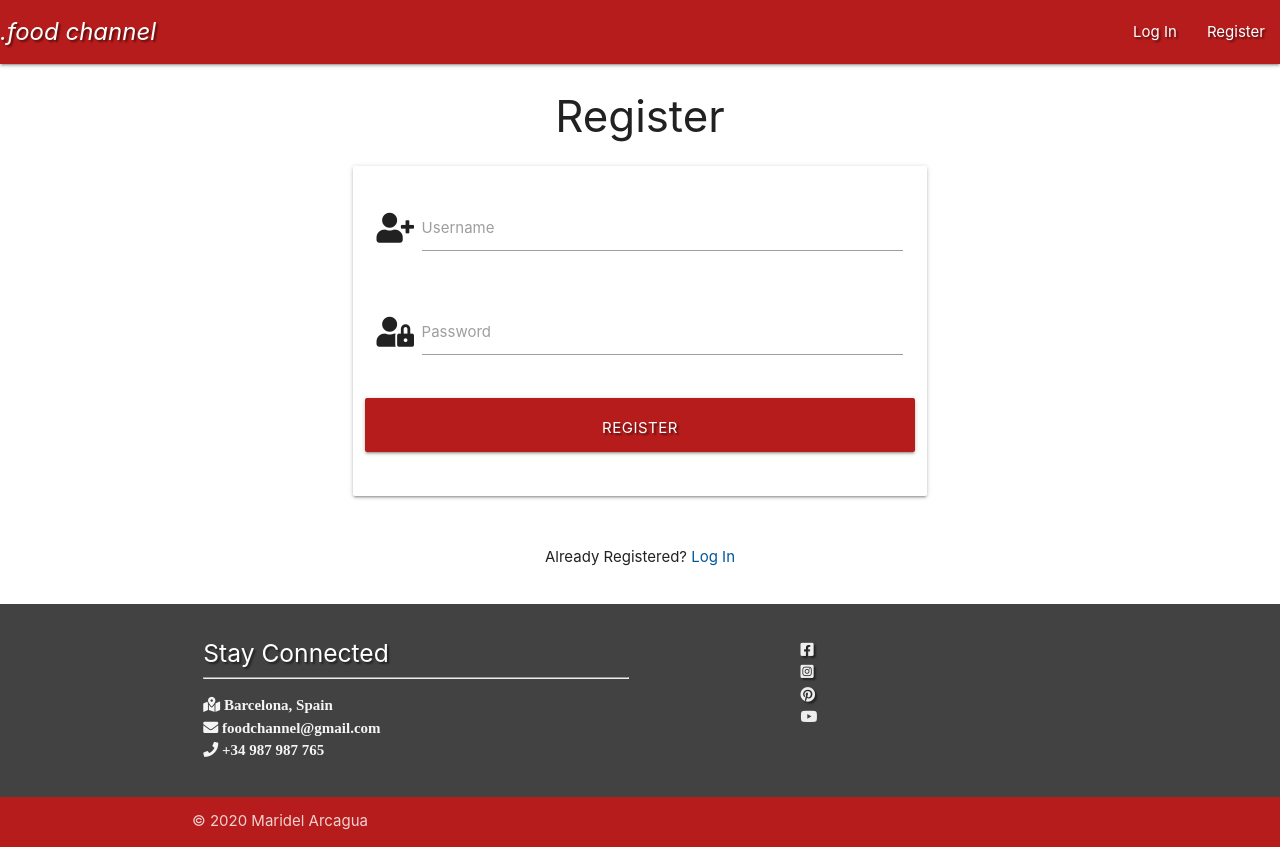
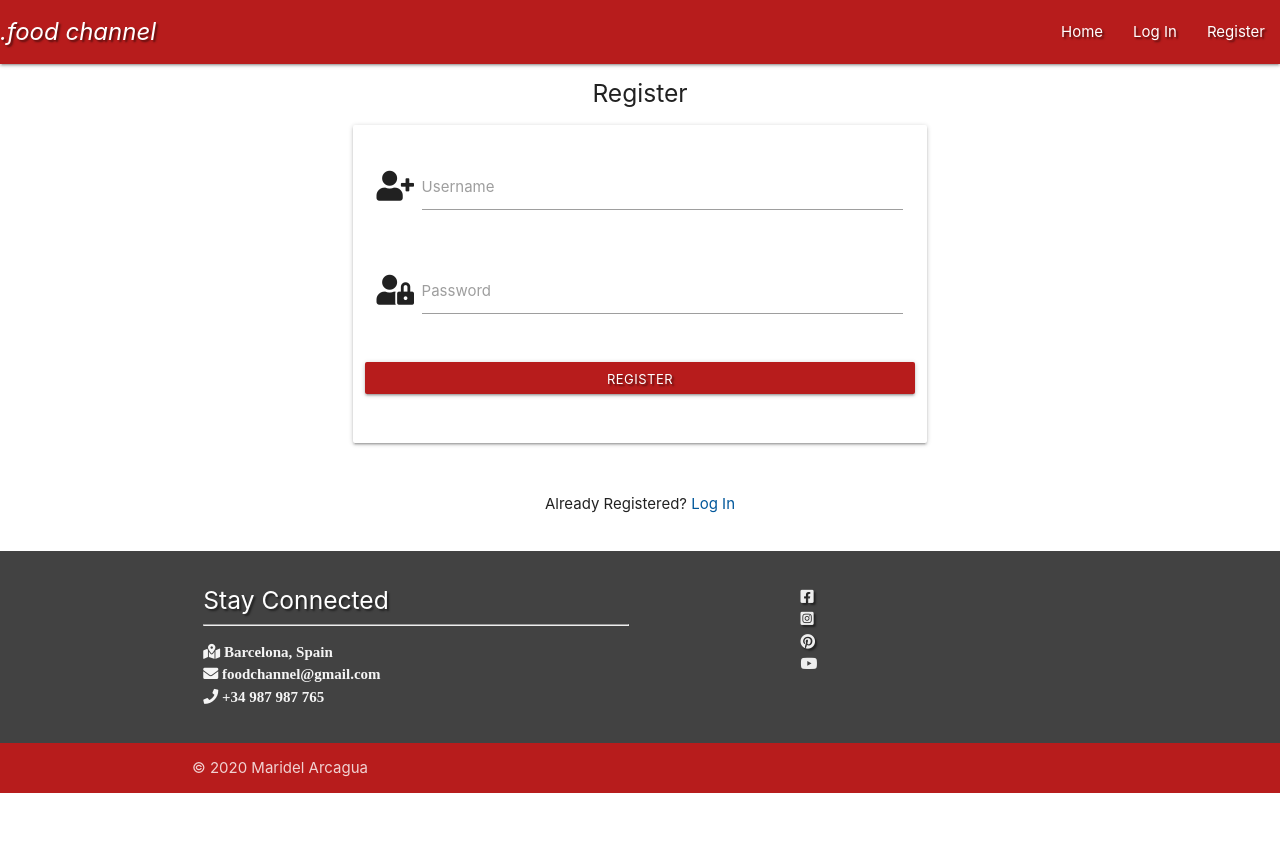
Before and after one commit to Code-Institute-Submissions/foodchannel101, a Flask app: page /register in a window 1280 px wide. After the commit the page ends 793 px from the top, so only its background shows below. Run offline with Flask 2, Linux system fonts and the light colour scheme; some libraries are stand-ins or nearby versions.

Commit message:
Fixed bugs Rearranged elements and text

```diff
--- a/templates/add_recipes.html
+++ b/templates/add_recipes.html
@@ -3,7 +3,7 @@
 
 <h5 class="text-darken-4 center-align text-shadow">Add Recipe</h5>
 
-<div class="row card-panel grey lighten-5">
+<div class="row card-panel white darken-3">
     <form class="col s12" method="POST" action="{{ url_for('add_recipes') }}">
         <div class="row">
             <div class="input-field col s12">
--- a/templates/base.html
+++ b/templates/base.html
@@ -20,11 +20,11 @@
     <header>
         <nav class="nav-extended text-shadow red darken-4">
             <div class="nav-wrapper">
-                <a href="{{ url_for('get_recipes') }}" class="brand-logo"><i>.food channel</i></a>
+                <a href="{{ url_for('login') }}" class="brand-logo"><i>.food channel</i></a>
                 <a href="#" data-target="mobile-demo" class="sidenav-trigger right"><i class="fas fa-bars"></i></a>
                 <ul class="right hide-on-med-and-down">
+                    <li><a href="{{ url_for('login') }}">Home</a></li>
                     {% if session.user %}
-                    <li><a href="{{ url_for('get_recipes') }}">Home</a></li>
                     <li><a href="{{ url_for('profile', username=session['user']) }}">Profile</a></li>
                     <li><a href="{{ url_for('add_recipes') }}">Add Recipe</a>
                     <li>
@@ -44,8 +44,8 @@
             <li>
                 <h5 class="center-align red darken-4"><i>.food channel</i></h5>
             </li>
+            <li><a href="{{ url_for('login') }}">Home</a></li>
             {% if session.user %}
-            <li><a href="{{ url_for('get_recipes') }}">Home</a></li>
             <li><a href="{{ url_for('profile', username=session['user']) }}">Profile</a></li>
             <li><a href="{{ url_for('add_recipes') }}">Add recipe</a></li>
             <li><a href="{{ url_for('logout') }}">Log Out</a></li>
--- a/templates/register.html
+++ b/templates/register.html
@@ -1,7 +1,7 @@
 {% extends "base.html" %}
 {% block content %}
 
-<h3 class="center-align">Register</h3>
+<h5 class="center-align">Register</h5>
 
 <div class="row">
     <form class="col s12 m8 offset-m2" method="POST" action="{{ url_for('register') }}">
@@ -26,7 +26,7 @@
             </div>
 
             <div class="row">
-                <button type="submit" class="col s12 btn-large red darken-4 text-shadow">
+                <button type="submit" class="col s12 btn-small red darken-4 text-shadow">
                     Register <i class=""></i>
                 </button>
             </div>
```
Also changed, not shown: templates/login.html (+43 -43 lines).
